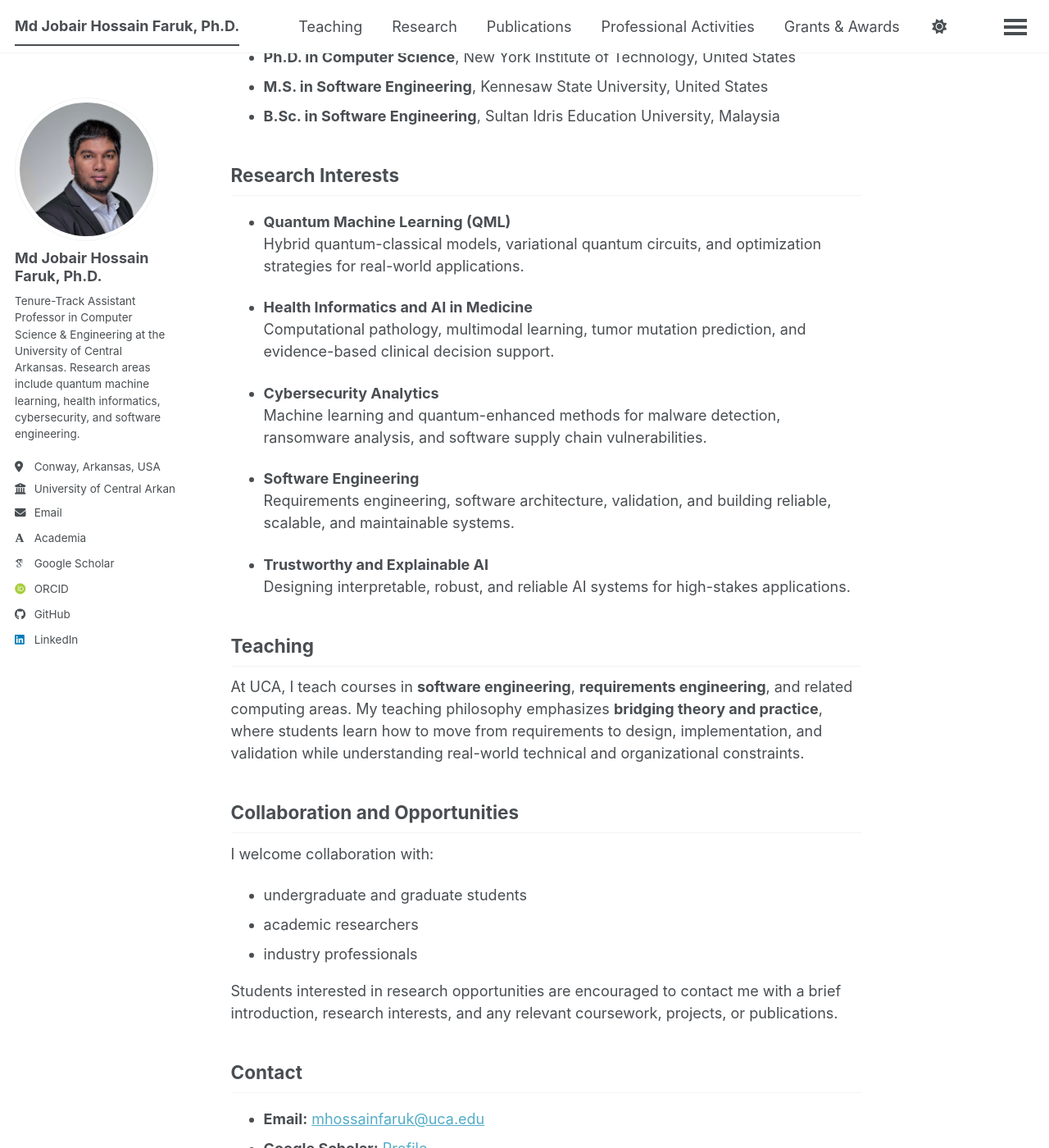
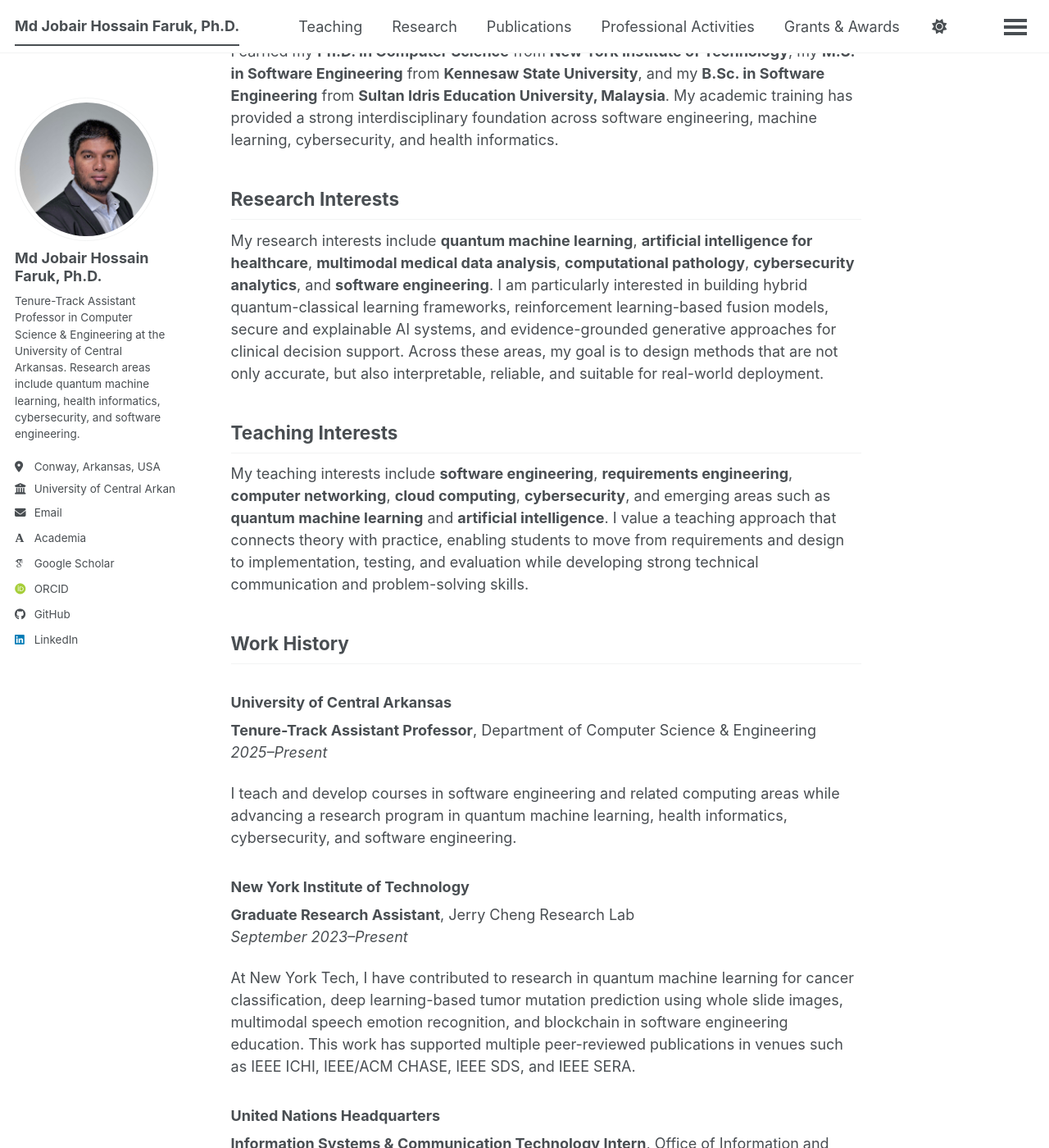
Before and after one commit to jobair-hossain/jobair-hossain.github.io, a Jekyll site: the page built from _pages/about.md, in a window 1280 px wide and 1400 px high, scrolled down 483 px. Shown: the whole window at 82% size. Built offline with Jekyll 4.4.1, drawn with Linux system fonts in a browser that asks for light colours; some web fonts are replaced; a script bundle is joined from its source files by our own code; library files that are not in the unit come from our copies; some of the changed text lies outside the part shown.

Commit message:
Update about.md

```diff
--- a/_pages/about.md
+++ b/_pages/about.md
@@ -11,45 +11,61 @@ My research integrates **classical and quantum machine learning approaches** to
 
 ## Educational Background
 
-- **Ph.D. in Computer Science**, New York Institute of Technology, United States
-- **M.S. in Software Engineering**, Kennesaw State University, United States
-- **B.Sc. in Software Engineering**, Sultan Idris Education University, Malaysia
-
+I earned my **Ph.D. in Computer Science** from **New York Institute of Technology**, my **M.S. in Software Engineering** from **Kennesaw State University**, and my **B.Sc. in Software Engineering** from **Sultan Idris Education University, Malaysia**. My academic training has provided a strong interdisciplinary foundation across software engineering, machine learning, cybersecurity, and health informatics.
 
 ## Research Interests
 
-- **Quantum Machine Learning (QML)**
-  Hybrid quantum-classical models, variational quantum circuits, and optimization strategies for real-world applications.
+My research interests include **quantum machine learning**, **artificial intelligence for healthcare**, **multimodal medical data analysis**, **computational pathology**, **cybersecurity analytics**, and **software engineering**. I am particularly interested in building hybrid quantum-classical learning frameworks, reinforcement learning-based fusion models, secure and explainable AI systems, and evidence-grounded generative approaches for clinical decision support. Across these areas, my goal is to design methods that are not only accurate, but also interpretable, reliable, and suitable for real-world deployment.
 
-- **Health Informatics and AI in Medicine**
-  Computational pathology, multimodal learning, tumor mutation prediction, and evidence-based clinical decision support.
+## Teaching Interests
 
-- **Cybersecurity Analytics**
-  Machine learning and quantum-enhanced methods for malware detection, ransomware analysis, and software supply chain vulnerabilities.
+My teaching interests include **software engineering**, **requirements engineering**, **computer networking**, **cloud computing**, **cybersecurity**, and emerging areas such as **quantum machine learning** and **artificial intelligence**. I value a teaching approach that connects theory with practice, enabling students to move from requirements and design to implementation, testing, and evaluation while developing strong technical communication and problem-solving skills.
 
-- **Software Engineering**
-  Requirements engineering, software architecture, validation, and building reliable, scalable, and maintainable systems.
+## Work History
 
-- **Trustworthy and Explainable AI**
-  Designing interpretable, robust, and reliable AI systems for high-stakes applications.
+### University of Central Arkansas
+**Tenure-Track Assistant Professor**, Department of Computer Science & Engineering
+*2025–Present*
 
-## Teaching
+I teach and develop courses in software engineering and related computing areas while advancing a research program in quantum machine learning, health informatics, cybersecurity, and software engineering.
 
-At UCA, I teach courses in **software engineering**, **requirements engineering**, and related computing areas. My teaching philosophy emphasizes **bridging theory and practice**, where students learn how to move from requirements to design, implementation, and validation while understanding real-world technical and organizational constraints.
+### New York Institute of Technology
+**Graduate Research Assistant**, Jerry Cheng Research Lab
+*September 2023–Present*
+
+At New York Tech, I have contributed to research in quantum machine learning for cancer classification, deep learning-based tumor mutation prediction using whole slide images, multimodal speech emotion recognition, and blockchain in software engineering education. This work has supported multiple peer-reviewed publications in venues such as IEEE ICHI, IEEE/ACM CHASE, IEEE SDS, and IEEE SERA.
+
+### United Nations Headquarters
+**Information Systems & Communication Technology Intern**, Office of Information and Communications Technology
+*May 2024–August 2024; February 2020–August 2020*
+
+At the United Nations Headquarters, I worked with the Office of Information and Communications Technology and contributed to research and development activities involving generative AI, multilingual digital systems, and content-driven web applications. I also assisted in developing features for a flagship UN platform in AWS and GitHub-based environments.
+
+### University of Illinois Urbana-Champaign
+**SciAuth Fellow**, National Center for Supercomputing Applications (NCSA)
+*January 2023–August 2023*
+
+As a SciAuth Fellow, I worked on blockchain-based verifiable credentials and privacy-preserving authentication frameworks for scientific data access. This work contributed to research on smart contracts, data security, and trusted digital infrastructure.
+
+### Kennesaw State University
+**Graduate Research Assistant**, HISA and IoTAS Research Labs
+*August 2021–2023*
+
+At Kennesaw State University, I worked on research projects in machine learning for cybersecurity, blockchain-based secure data management for remote patient monitoring, non-invasive human hygiene monitoring, and secure mobile software development. These efforts resulted in multiple peer-reviewed and award-winning publications, including recognition at IEEE ICHI and IEEE ICDH.
+
+### Material Handling Systems, Inc.
+**R&D Software Engineering Intern**, Computer Vision Team
+*May 2022–August 2022*
+
+In this role, I designed and developed deep learning-based object detection and tracking applications, built data annotation tools, created large human-annotated datasets, and contributed to testing, optimization, and technical documentation in a Linux-based R&D environment.
 
 ## Collaboration and Opportunities
 
-I welcome collaboration with:
-
-- undergraduate and graduate students
-- academic researchers
-- industry professionals
-
-Students interested in research opportunities are encouraged to contact me with a brief introduction, research interests, and any relevant coursework, projects, or publications.
+I welcome collaboration with **undergraduate and graduate students**, **academic researchers**, and **industry professionals**. Students interested in research opportunities are encouraged to contact me with a brief introduction, research interests, and any relevant coursework, projects, or publications.
 
 ## Contact
 
 - **Email:** [mhossainfaruk@uca.edu](mailto:mhossainfaruk@uca.edu)
-- **Google Scholar:** [Profile](https://scholar.google.com/citations?user=tN6WOm4AAAAJ)
-- **GitHub:** [jobair-hossain](https://github.com/jobair-hossain)
-- **LinkedIn:** [jobair16](https://www.linkedin.com/in/jobair16/)
+- **Google Scholar:** [G Scholar Profile](https://scholar.google.com/citations?user=tN6WOm4AAAAJ)
+- **GitHub:** [Git Hub Profile](https://github.com/jobair-hossain)
+- **LinkedIn:** [LinkedIn Profile](https://www.linkedin.com/in/jobair16/)
```
